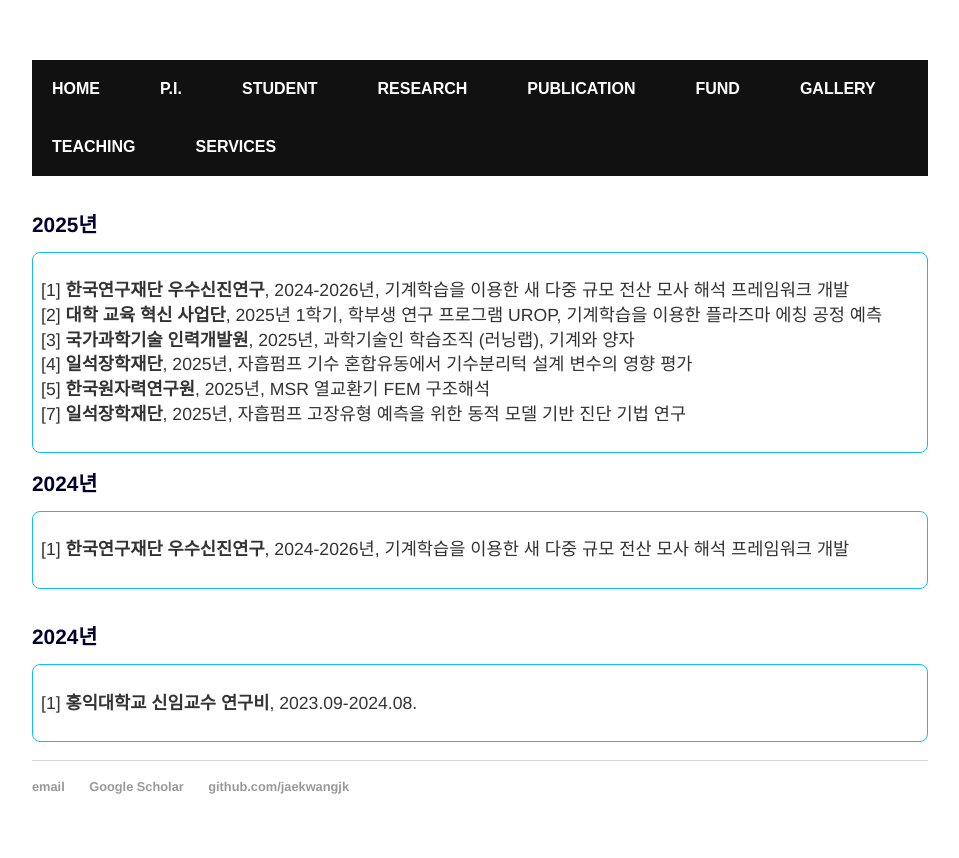
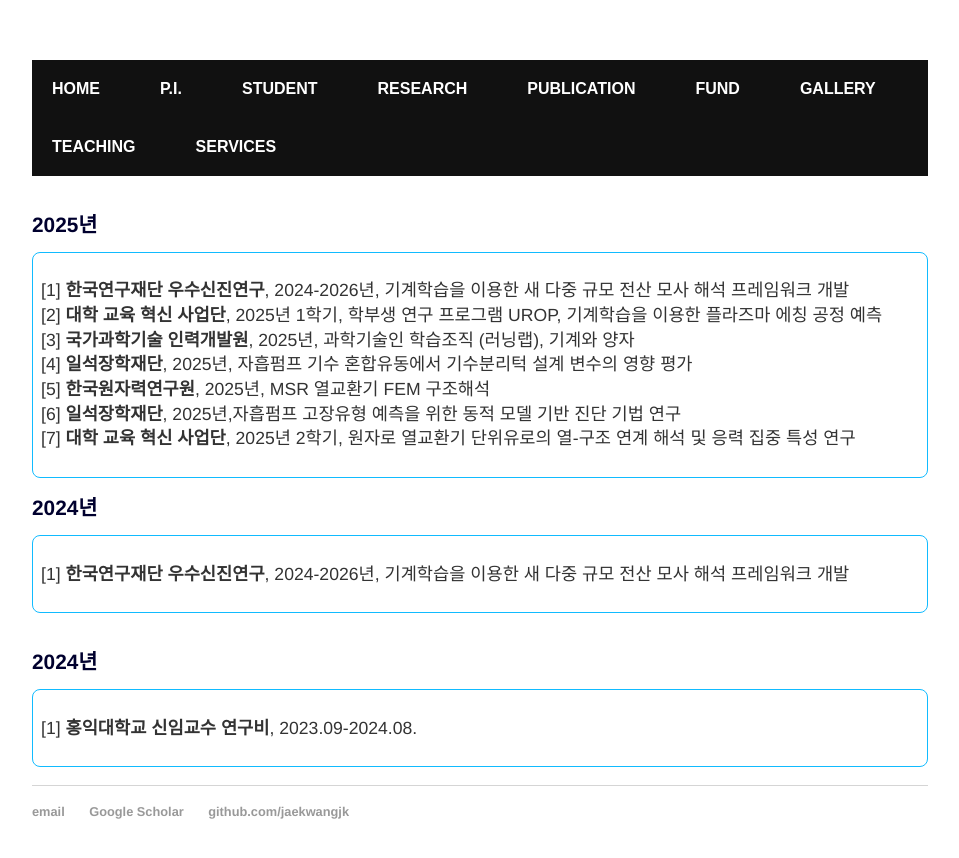
Before and after one commit to jaekwangjk/jaekwangjk.github.io, a Jekyll site: the page built from fund.html, in a window 1280 px wide. Shown: the top 858 px of the page, without its empty margins (160-1119 px from the left). Built offline with Jekyll 4.4.1, drawn with Linux system fonts in a browser that asks for light colours.

Commit message:
Update fund.html

```diff
--- a/fund.html
+++ b/fund.html
@@ -12,8 +12,9 @@
 	[3] <strong>국가과학기술 인력개발원</strong>, 2025년, 과학기술인 학습조직 (러닝랩), 기계와 양자 <br>
 	[4] <strong>일석장학재단</strong>, 2025년, 자흡펌프 기수 혼합유동에서 기수분리턱 설계 변수의 영향 평가 <br>
 	[5] <strong>한국원자력연구원</strong>, 2025년, MSR 열교환기 FEM 구조해석 <br>
-	[7] <strong>일석장학재단</strong>, 2025년, 자흡펌프 고장유형 예측을 위한 동적 모델 기반 진단 기법 연구 <br>
-  	</p>
+	[6] <strong>일석장학재단</strong>, 2025년,자흡펌프 고장유형 예측을 위한 동적 모델 기반 진단 기법 연구 <br>
+  	[7] <strong>대학 교육 혁신 사업단</strong>, 2025년 2학기, 원자로 열교환기 단위유로의 열-구조 연계 해석 및 응력 집중 특성 연구 <br>
+	</p>
 	</div>
 
 	<h1>2024년</h1>
```
